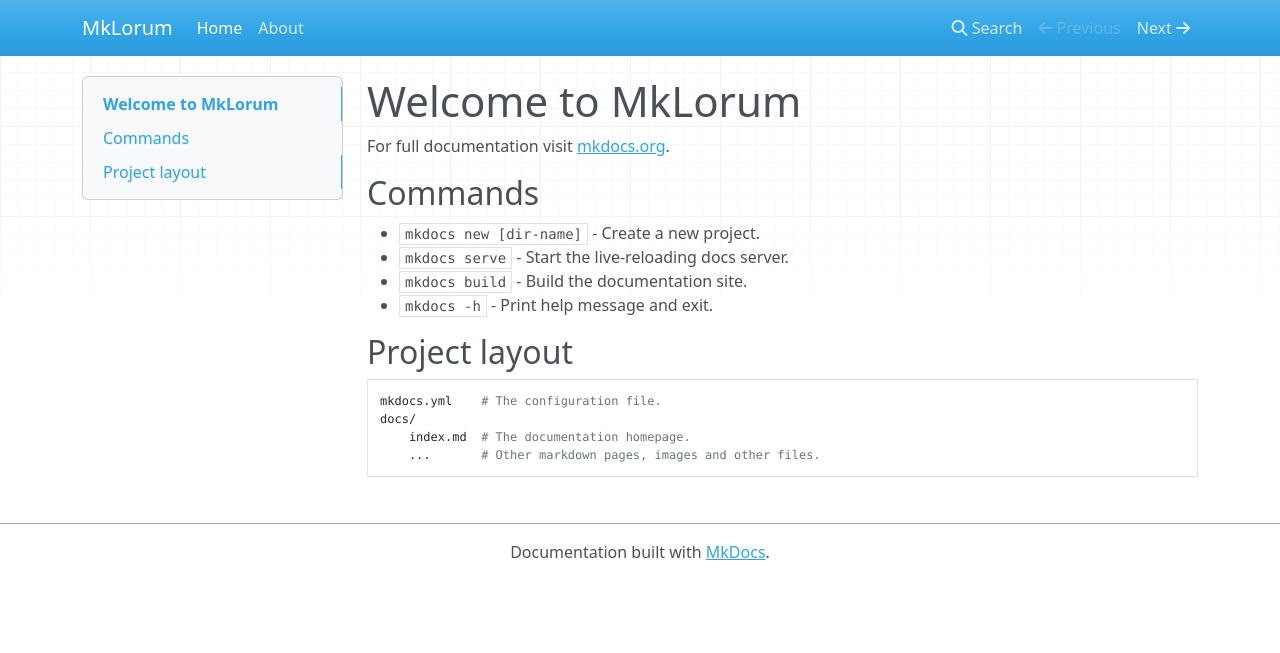
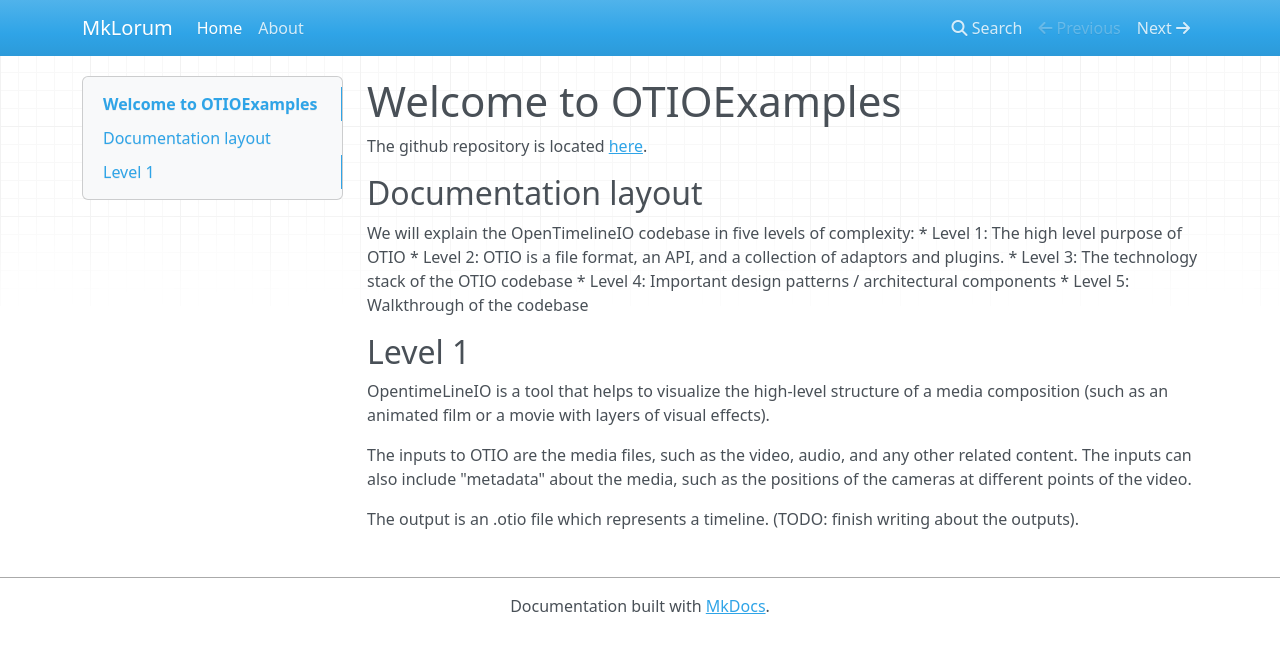
Before and after one commit to OpenTimelineIO/otio-youtube-example, an MkDocs documentation site: the page built from docs/index.md, in a window 1280 px wide. Shown: the top 653 px of the page. Built offline with MkDocs 1.6.1, drawn with Linux system fonts in a browser that asks for light colours; nearby versions of some CDN libraries.

Commit message:
Started a draft for level 1 of the OTIO documentation

```diff
--- a/docs/index.md
+++ b/docs/index.md
@@ -1,17 +1,23 @@
-# Welcome to MkLorum
+# Welcome to OTIOExamples
 
-For full documentation visit [mkdocs.org](https://www.mkdocs.org).
+The github repository is located [here](https://github.com/utsab/OTIOExamples).
 
-## Commands
+## Documentation layout
 
-* `mkdocs new [dir-name]` - Create a new project.
-* `mkdocs serve` - Start the live-reloading docs server.
-* `mkdocs build` - Build the documentation site.
-* `mkdocs -h` - Print help message and exit.
+We will explain the OpenTimelineIO codebase in five levels of complexity:
+* Level 1: The high level purpose of OTIO
+* Level 2: OTIO is a file format, an API, and a collection of adaptors and plugins.
+* Level 3: The technology stack of the OTIO codebase
+* Level 4: Important design patterns / architectural components
+* Level 5: Walkthrough of the codebase
 
-## Project layout
 
-    mkdocs.yml    # The configuration file.
-    docs/
-        index.md  # The documentation homepage.
-        ...       # Other markdown pages, images and other files.
+
+## Level 1
+
+
+OpentimeLineIO is a tool that helps to visualize the high-level structure of a media composition (such as an animated film or a movie with layers of visual effects).
+
+The inputs to OTIO are the media files, such as the video, audio, and any other related content.  The inputs can also include "metadata" about the media, such as the positions of the cameras at different points of the video.
+
+The output is an .otio file which represents a timeline. (TODO: finish writing about the outputs).
```
